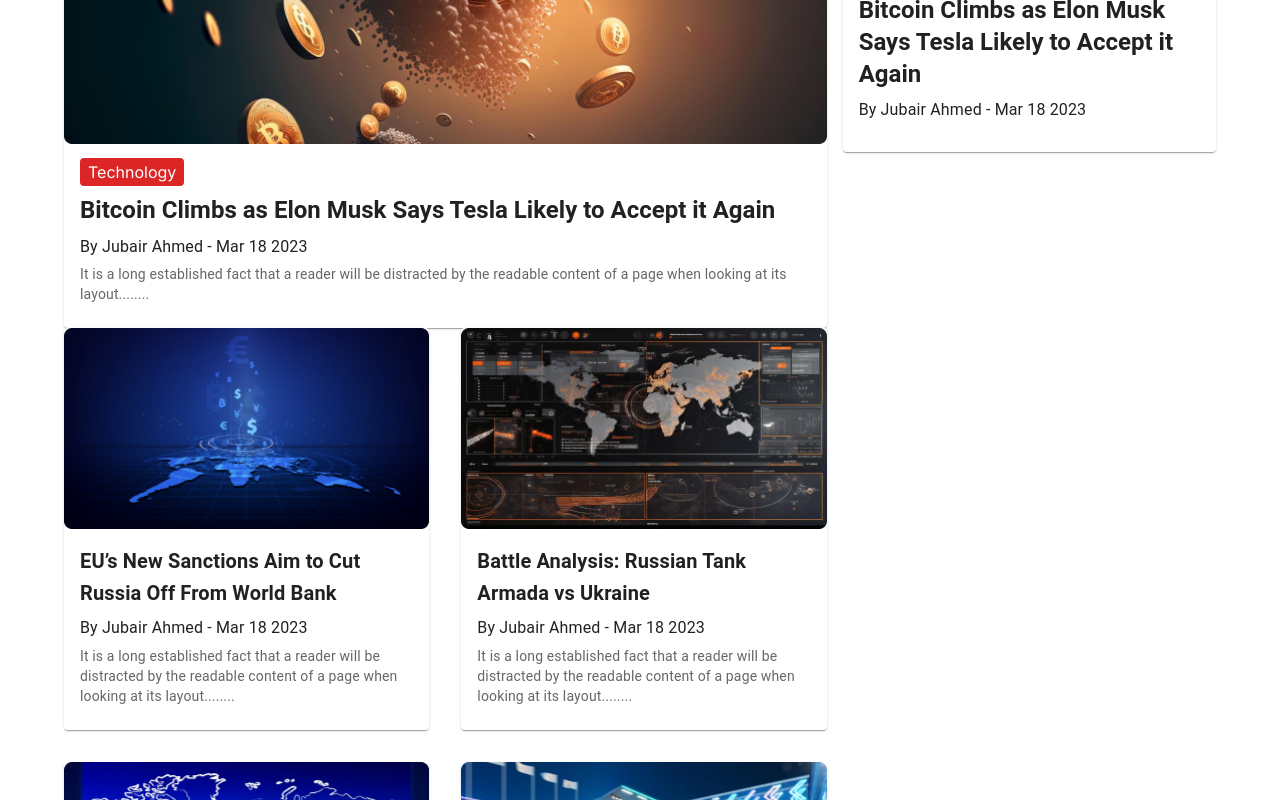
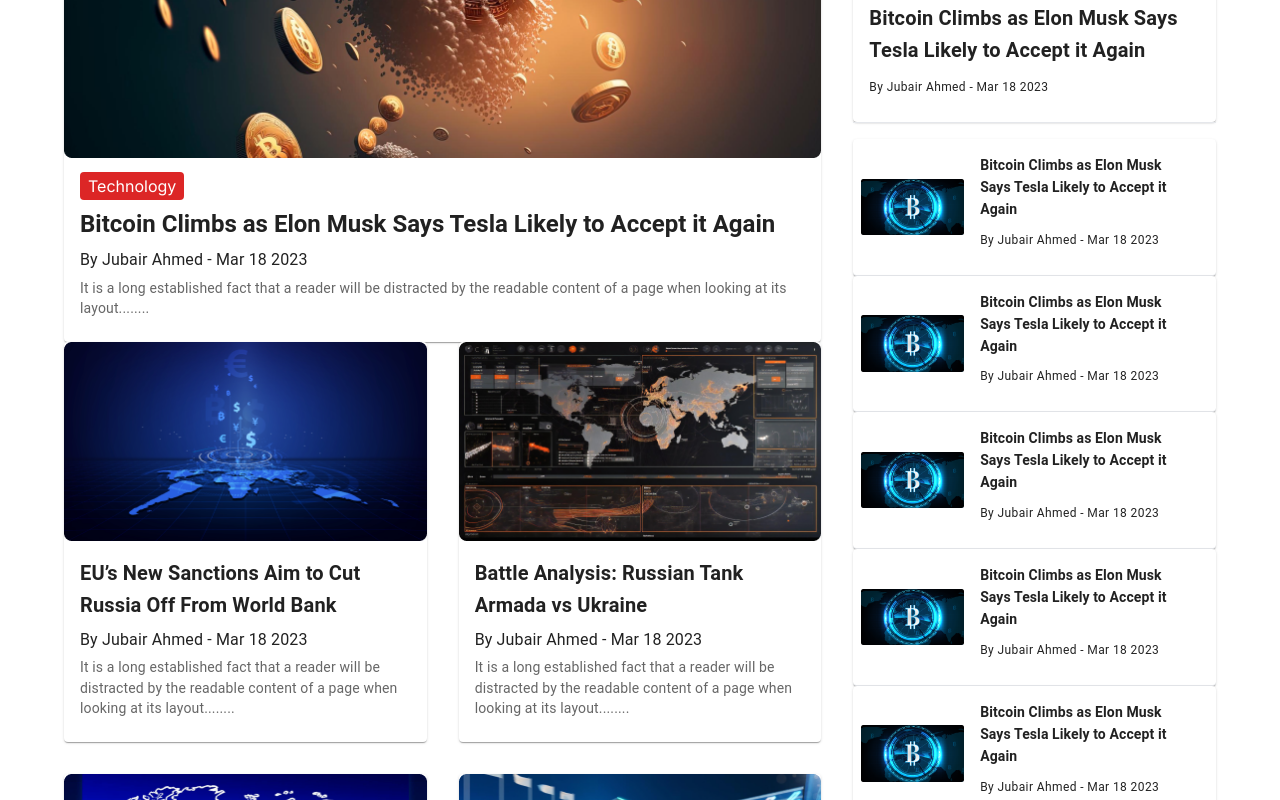
Before and after one commit to justJubair/the-news-hub, a Next.js app: page / in a window 1280 px wide. Shown: the part 520-1320 px from the top of the page. Built offline with nearby package versions, Linux system fonts and the light colour scheme.

Commit message:
Add: sidebar completed

```diff
--- a/src/app/page.js
+++ b/src/app/page.js
@@ -8,7 +8,7 @@
   return (
     <>
 
-     <Grid marginY="20px" container spacing={2}>
+     <Grid marginY="20px" container spacing={4}>
         <Grid item xs={8}>
           <LatestNews/>
         </Grid>
--- a/src/components/ui/Sidebar/Sidebar.jsx
+++ b/src/components/ui/Sidebar/Sidebar.jsx
@@ -4,13 +4,15 @@
 
 // images
 import sidebar1 from "@/assets/sidebar1.png";
+import sidebar2 from "@/assets/sidebar2.png";
 
 const Sidebar = () => {
   return (
     <Box>
+      {/* main news */}
       <Card>
         <CardMedia>
-          <Image src={sidebar1} alt="news1" width={800} />
+          <Image src={sidebar1} alt="sidebar1" width={800} />
         </CardMedia>
         <CardContent>
           <span className="px-2 py-1 rounded text-white bg-red-600">
@@ -19,15 +21,116 @@
           <Typography
             fontWeight={600}
             gutterBottom
-            variant="h5"
-            marginTop="10px"
+            variant="h6"
+            marginTop="8px"
             component="div"
           >
             Bitcoin Climbs as Elon Musk Says Tesla Likely to Accept it Again
           </Typography>
-          <Typography gutterBottom>By Jubair Ahmed - Mar 18 2023</Typography>
+          <Typography gutterBottom variant="caption">By Jubair Ahmed - Mar 18 2023</Typography>
         </CardContent>
       </Card>
+<hr />
+      {/* five news card in a single column */}
+    <div className="my-4">
+        {/* card one */}
+        <Card className="border-b">
+        <div className="flex items-center justify-center px-2">
+        <CardMedia>
+          <Image src={sidebar1} alt="news1" width={200} />
+        </CardMedia>
+        <CardContent>
+          <Typography
+            fontWeight={600}
+            gutterBottom
+            variant="subtitle2"
+
+          >
+            Bitcoin Climbs as Elon Musk Says Tesla Likely to Accept it Again
+          </Typography>
+          <Typography variant="caption" gutterBottom>By Jubair Ahmed - Mar 18 2023</Typography>
+        </CardContent>
+        </div>
+      </Card>
+        {/* card two */}
+        <Card className="border-b">
+        <div className="flex items-center justify-center px-2">
+        <CardMedia>
+          <Image src={sidebar1} alt="news1" width={200} />
+        </CardMedia>
+        <CardContent>
+          <Typography
+            fontWeight={600}
+            gutterBottom
+            variant="subtitle2"
+
+          >
+            Bitcoin Climbs as Elon Musk Says Tesla Likely to Accept it Again
+          </Typography>
+          <Typography variant="caption" gutterBottom>By Jubair Ahmed - Mar 18 2023</Typography>
+        </CardContent>
+        </div>
+      </Card>
+        {/* card three */}
+        <Card className="border-b">
+        <div className="flex items-center justify-center px-2">
+        <CardMedia>
+          <Image src={sidebar1} alt="news1" width={200} />
+        </CardMedia>
+        <CardContent>
+          <Typography
+            fontWeight={600}
+            gutterBottom
+            variant="subtitle2"
+
+          >
+            Bitcoin Climbs as Elon Musk Says Tesla Likely to Accept it Again
+          </Typography>
+          <Typography variant="caption" gutterBottom>By Jubair Ahmed - Mar 18 2023</Typography>
+        </CardContent>
+        </div>
+      </Card>
+        {/* card four */}
+        <Card className="border-b">
+        <div className="flex items-center justify-center px-2">
+        <CardMedia>
+          <Image src={sidebar1} alt="news1" width={200} />
+        </CardMedia>
+        <CardContent>
+          <Typography
+            fontWeight={600}
+            gutterBottom
+            variant="subtitle2"
+
+          >
+            Bitcoin Climbs as Elon Musk Says Tesla Likely to Accept it Again
+          </Typography>
+          <Typography variant="caption" gutterBottom>By Jubair Ahmed - Mar 18 2023</Typography>
+        </CardContent>
+        </div>
+      </Card>
+        {/* card five */}
+        <Card className="border-b">
+        <div className="flex items-center justify-center px-2">
+        <CardMedia>
+          <Image src={sidebar1} alt="news1" width={200} />
+        </CardMedia>
+        <CardContent>
+          <Typography
+            fontWeight={600}
+            gutterBottom
+            variant="subtitle2"
+
+          >
+            Bitcoin Climbs as Elon Musk Says Tesla Likely to Accept it Again
+          </Typography>
+          <Typography variant="caption" gutterBottom>By Jubair Ahmed - Mar 18 2023</Typography>
+        </CardContent>
+        </div>
+      </Card>
+    </div>
+    <Image style={{width: "100%", height: "350px", objectFit: "cover"}} src={sidebar2} alt="sidebar image" />
+
     </Box>
   );
 };
```
